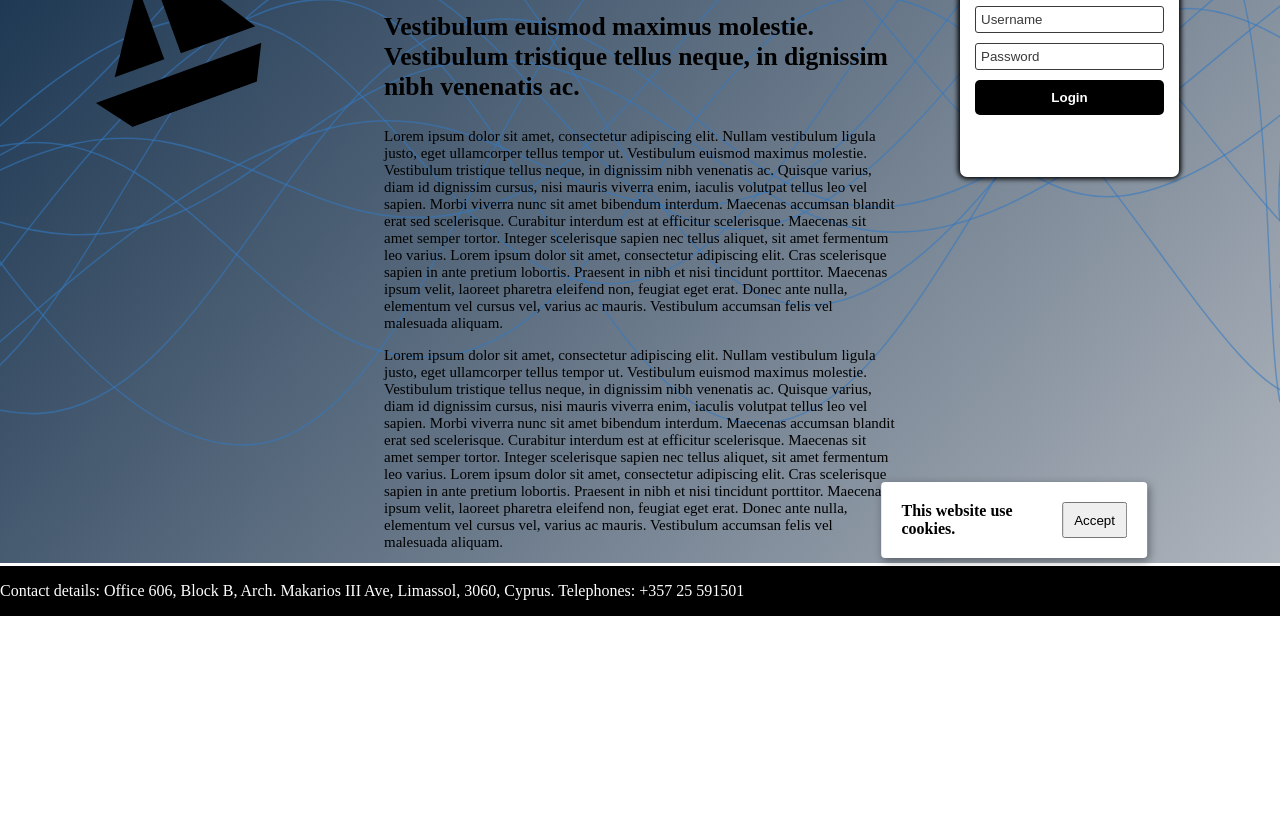
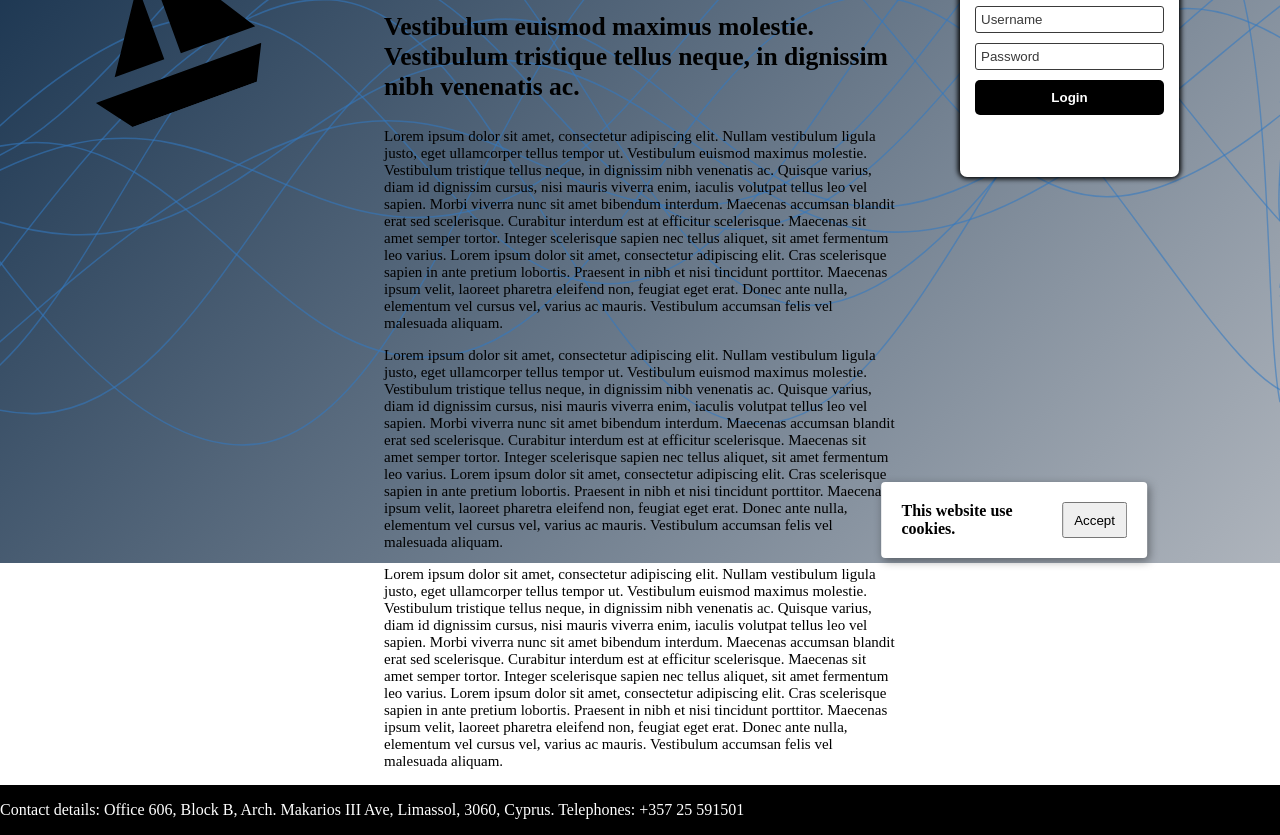
Before and after one commit to vidra/Utality.Investments, a plain HTML site: page index.html in a window 1280 px wide. Shown: the part 237-1072 px from the top of the page. Before the commit the page ends 853 px from the top, so only its background shows below. Drawn offline with Linux system fonts and the light colour scheme.

Commit message:
text add

```diff
--- a/index.html
+++ b/index.html
@@ -48,6 +48,8 @@
   <p><a name="1">Lorem</a> ipsum dolor sit amet, consectetur adipiscing elit. Nullam vestibulum ligula justo, eget ullamcorper tellus tempor ut. Vestibulum euismod maximus molestie. Vestibulum tristique tellus neque, in dignissim nibh venenatis ac. Quisque varius, diam id dignissim cursus, nisi mauris viverra enim, iaculis volutpat tellus leo vel sapien. Morbi viverra nunc sit amet bibendum interdum. Maecenas accumsan blandit erat sed scelerisque. Curabitur interdum est at efficitur scelerisque. Maecenas sit amet semper tortor. Integer scelerisque sapien nec tellus aliquet, sit amet fermentum leo varius. Lorem ipsum dolor sit amet, consectetur adipiscing elit. Cras scelerisque sapien in ante pretium lobortis. Praesent in nibh et nisi tincidunt porttitor. Maecenas ipsum velit, laoreet pharetra eleifend non, feugiat eget erat. Donec ante nulla, elementum vel cursus vel, varius ac mauris. Vestibulum accumsan felis vel malesuada aliquam.
 </p>
 <p><a name="2"></a>Lorem ipsum dolor sit amet, consectetur adipiscing elit. Nullam vestibulum ligula justo, eget ullamcorper tellus tempor ut. Vestibulum euismod maximus molestie. Vestibulum tristique tellus neque, in dignissim nibh venenatis ac. Quisque varius, diam id dignissim cursus, nisi mauris viverra enim, iaculis volutpat tellus leo vel sapien. Morbi viverra nunc sit amet bibendum interdum. Maecenas accumsan blandit erat sed scelerisque. Curabitur interdum est at efficitur scelerisque. Maecenas sit amet semper tortor. Integer scelerisque sapien nec tellus aliquet, sit amet fermentum leo varius. Lorem ipsum dolor sit amet, consectetur adipiscing elit. Cras scelerisque sapien in ante pretium lobortis. Praesent in nibh et nisi tincidunt porttitor. Maecenas ipsum velit, laoreet pharetra eleifend non, feugiat eget erat. Donec ante nulla, elementum vel cursus vel, varius ac mauris. Vestibulum accumsan felis vel malesuada aliquam.
+</p>
+<p><a name="3"></a>Lorem ipsum dolor sit amet, consectetur adipiscing elit. Nullam vestibulum ligula justo, eget ullamcorper tellus tempor ut. Vestibulum euismod maximus molestie. Vestibulum tristique tellus neque, in dignissim nibh venenatis ac. Quisque varius, diam id dignissim cursus, nisi mauris viverra enim, iaculis volutpat tellus leo vel sapien. Morbi viverra nunc sit amet bibendum interdum. Maecenas accumsan blandit erat sed scelerisque. Curabitur interdum est at efficitur scelerisque. Maecenas sit amet semper tortor. Integer scelerisque sapien nec tellus aliquet, sit amet fermentum leo varius. Lorem ipsum dolor sit amet, consectetur adipiscing elit. Cras scelerisque sapien in ante pretium lobortis. Praesent in nibh et nisi tincidunt porttitor. Maecenas ipsum velit, laoreet pharetra eleifend non, feugiat eget erat. Donec ante nulla, elementum vel cursus vel, varius ac mauris. Vestibulum accumsan felis vel malesuada aliquam.
 </p>
 
 </div>
--- a/test.css
+++ b/test.css
@@ -27,6 +27,7 @@ html, body {
   background:#000;
   width: 100%;
   color: #fff;
+  flex-shrink: 0;
 }
 .footer .p{
   margin-left:5px;
```
